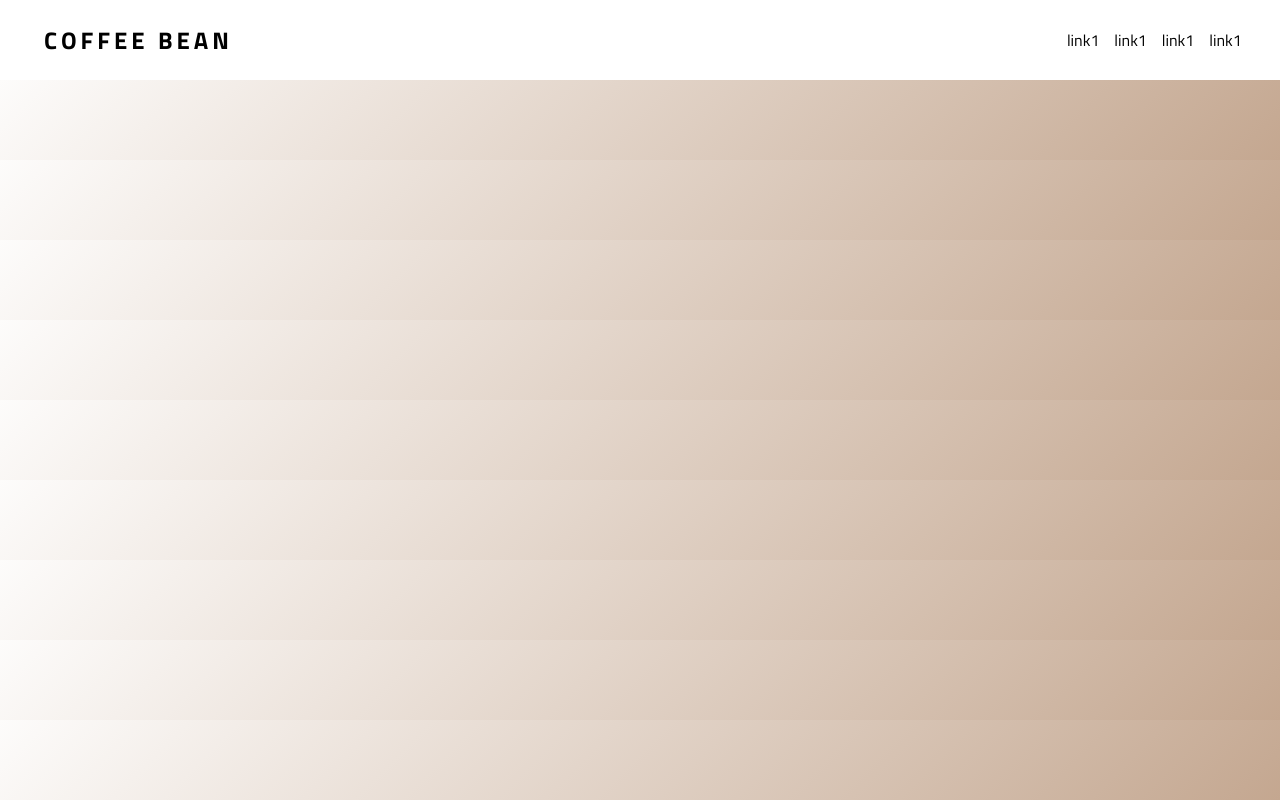
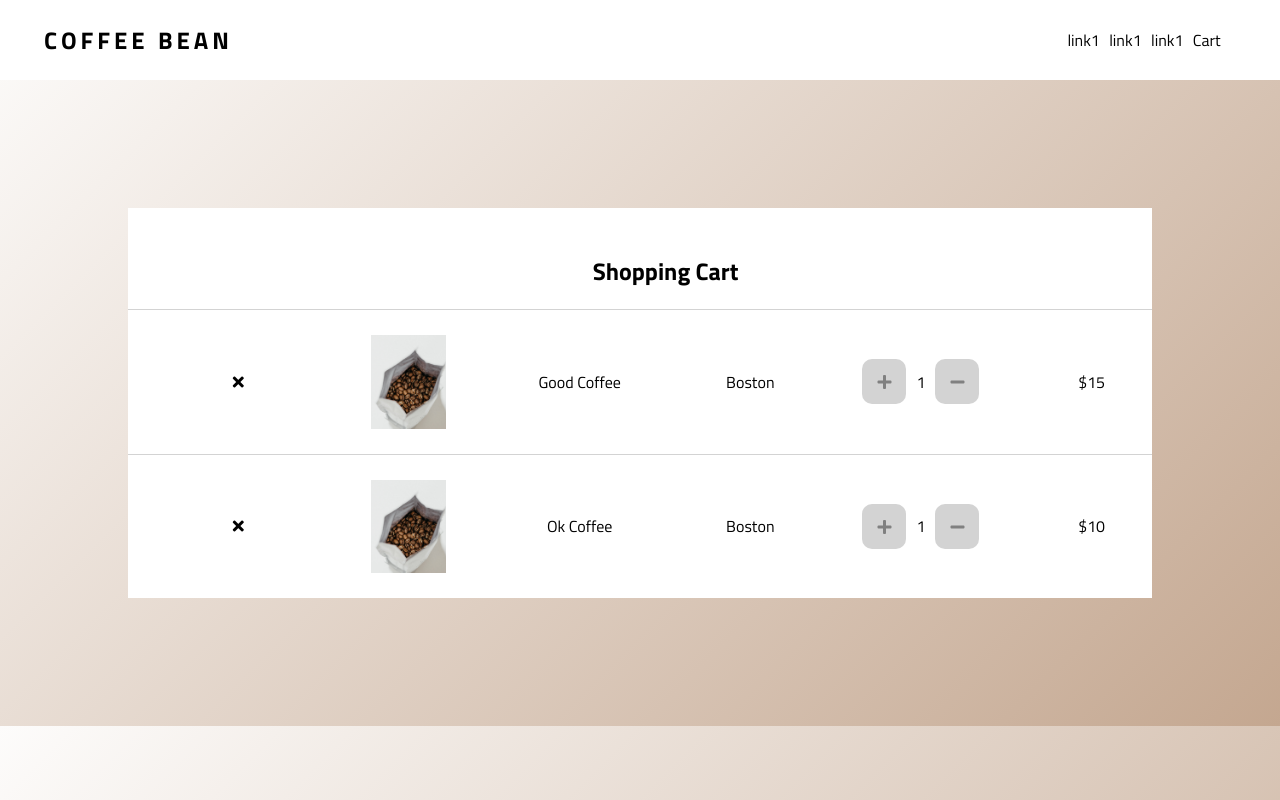
Before and after one commit to dross3121/Coffee_bean, a React (Create React App) app: page /cart in a window 1280 px wide. Built offline with nearby package versions, Linux system fonts and the light colour scheme.

Commit message:
Added cart.

```diff
--- a/src/App.js
+++ b/src/App.js
@@ -6,15 +6,19 @@ import { useState } from 'react'
 import coffeesData from './coffeesData';
 import { BrowserRouter as Router, Link, Route } from 'react-router-dom'
 import CoffeeDetails from './components/CoffeeDetails/CoffeeDetails';
+import Cart from './components/Cart/Cart';
 
 function App() {
+
   const [coffees, setCoffees] = useState(coffeesData)
+
   return (
     <Router className="App">
       <Route path='/' component={Nav} />
       <Route path='/' exact component={Hero} />
       <Route path='/' exact render={props => <Coffees coffees={coffees} /> }/>
       <Route path='/coffee/:id' render={props => <CoffeeDetails match={props.match} />} />
+      <Route path='/cart' component={Cart} />
     </Router>
   );
 }
--- /dev/null
+++ b/src/cartData.js
@@ -0,0 +1,23 @@
+const cartData = [
+    {
+      "name": "Good Coffee",
+      "price": 15,
+      "flavors": ['hazelnut', 'vanilla'],
+      "img": "../images/coffeebag1.jpeg",
+      "weight": ['10.5oz', '16oz', '5lb'],
+      "roast": "dark",
+      "region": "Boston",
+      "id": 123
+    }, {
+      "name": "Ok Coffee",
+      "price": 10,
+      "flavors": ['hazelnut', 'vanilla'],
+      "img": "../images/coffeebag1.jpeg",
+      "weight": ['10.5oz', '16oz', '5lb'],
+      "roast": "dark",
+      "region": "Boston",
+      "id": 1234
+    }
+  ]
+
+export default cartData
--- /dev/null
+++ b/src/components/Cart/Cart.css
@@ -0,0 +1,13 @@
+.cart {
+    margin: 10%;
+    background-color: white;
+    display: flex;
+    justify-content: center;
+    align-items: center;
+    flex-direction: column;
+}
+
+.cart h2 {
+    padding-top: 25px;
+    margin-left: 5%;
+}
--- /dev/null
+++ b/src/components/Cart/Cart.js
@@ -0,0 +1,17 @@
+import React from 'react'
+import CartItem from '../CartItem/CartItem'
+import './Cart.css'
+import { useState } from 'react'
+import cartData from '../../cartData'
+
+const Cart = () => {
+    const [cart, setCart] = useState(cartData)
+    return (
+        <div className='cart'>
+            <h2>Shopping Cart</h2>
+            {cart.map(item => <CartItem item={item} key={item.id} />)}
+        </div>
+    )
+}
+
+export default Cart
--- /dev/null
+++ b/src/components/CartItem/CartItem.css
@@ -0,0 +1,37 @@
+.cart-item {
+    border-top: 1px solid lightgray;
+    width: 100%;
+}
+
+.cart-item-content {
+    display: flex;
+    justify-content: space-around;
+    align-items: center;
+    padding: 25px;
+    width: 100%;
+}
+
+.cart-item-detail {
+    width: 100px;
+    display: flex;
+    justify-content: center;
+}
+
+.cart-item-content img {
+    width: 75px;
+}
+
+.add {
+    display: flex;
+    align-items: center;
+}
+
+.add i {
+    height: 15px;
+    margin-right: 10px;
+    margin-left: 10px;
+    background-color: lightgray;
+    color: gray;
+    padding: 15px;
+    border-radius: 10px;
+}
--- /dev/null
+++ b/src/components/CartItem/CartItem.js
@@ -0,0 +1,35 @@
+import React from 'react'
+import './CartItem.css'
+
+const CartItem = ({ item }) => {
+    return (
+        <div className='cart-item'>
+            <div className="cart-item-content">
+                <div className='cart-item-detail'>
+                    <i className="fas fa-times"></i>
+                </div>
+                <div className='cart-item-detail'>
+                    <img src={item.img} alt="" />
+                </div>
+                <div className='cart-item-detail'>
+                    <p>{item.name} </p>
+                </div>
+                <div className='cart-item-detail'>
+                    <p>{item.region}</p>
+                </div>
+                <div className='cart-item-detail'>
+                    <div className="add">
+                        <i class="fas fa-plus"></i>
+                        <p>1</p>
+                        <i class="fas fa-minus"></i>
+                    </div>
+                </div>
+                <div className='cart-item-detail'>
+                    <p>${item.price}</p>
+                </div>
+            </div>
+        </div>
+    )
+}
+
+export default CartItem
--- a/src/components/Nav/Nav.css
+++ b/src/components/Nav/Nav.css
@@ -23,10 +23,10 @@ nav a {
 nav ul {
     display: flex;
     flex-direction: row;
-    margin-right: 3%;
+    margin-right: 6%;
 }
 
 nav li {
     list-style-type: none;
-    margin-left: 15px;
+    margin-left: 5px;
 }
--- a/src/components/Nav/Nav.js
+++ b/src/components/Nav/Nav.js
@@ -9,10 +9,11 @@ const Nav = () => {
                 <h1>COFFEE BEAN</h1>
             </Link>
             <ul>
-                <li>link1</li>
-                <li>link1</li>
-                <li>link1</li>
-                <li>link1</li>
+                <Link to='/'><li>link1</li></Link>
+                <Link to='/'><li>link1</li></Link>
+                <Link to='/'><li>link1</li></Link>
+                <Link to='/cart'><li>Cart</li></Link>
+                {/* <i className="fas fa-shopping-cart"></i> */}
             </ul>
         </nav>
     )
```
